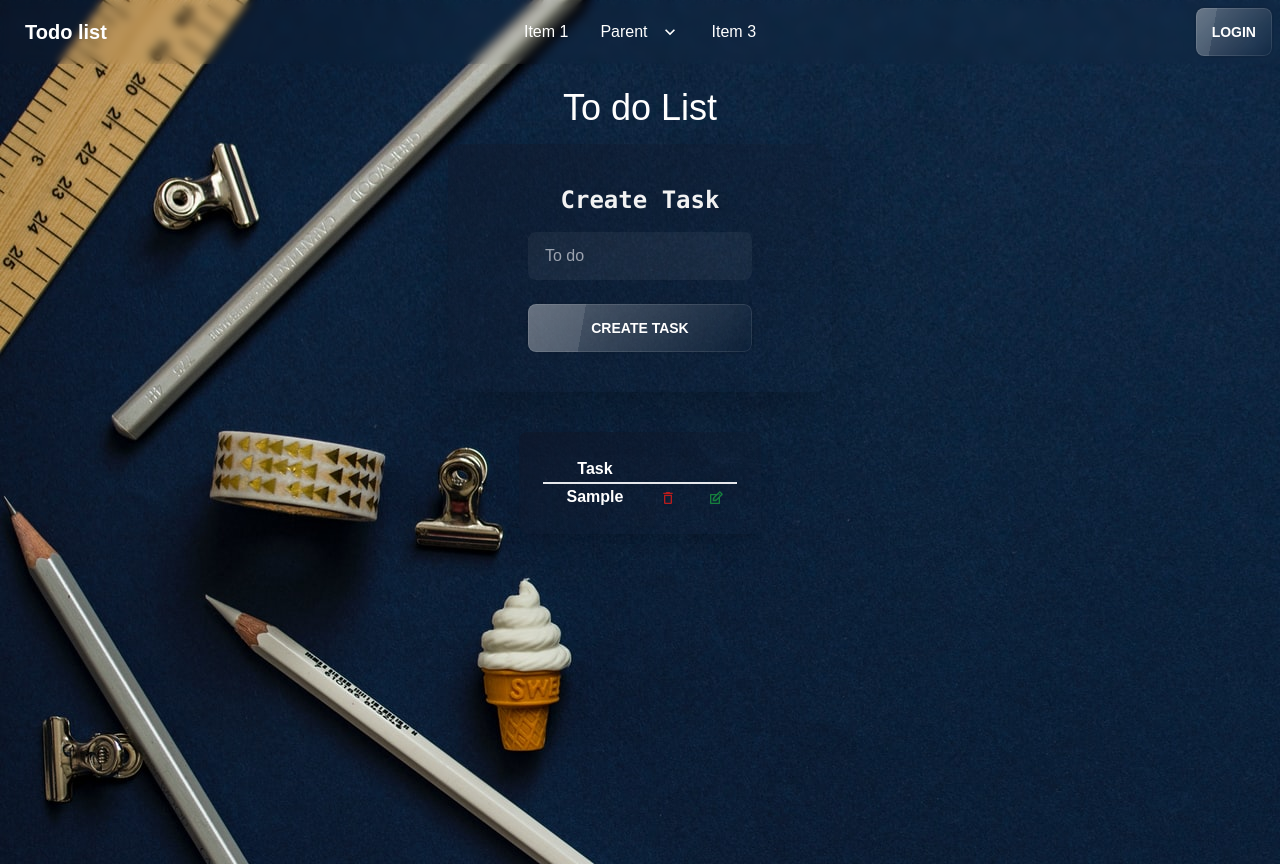
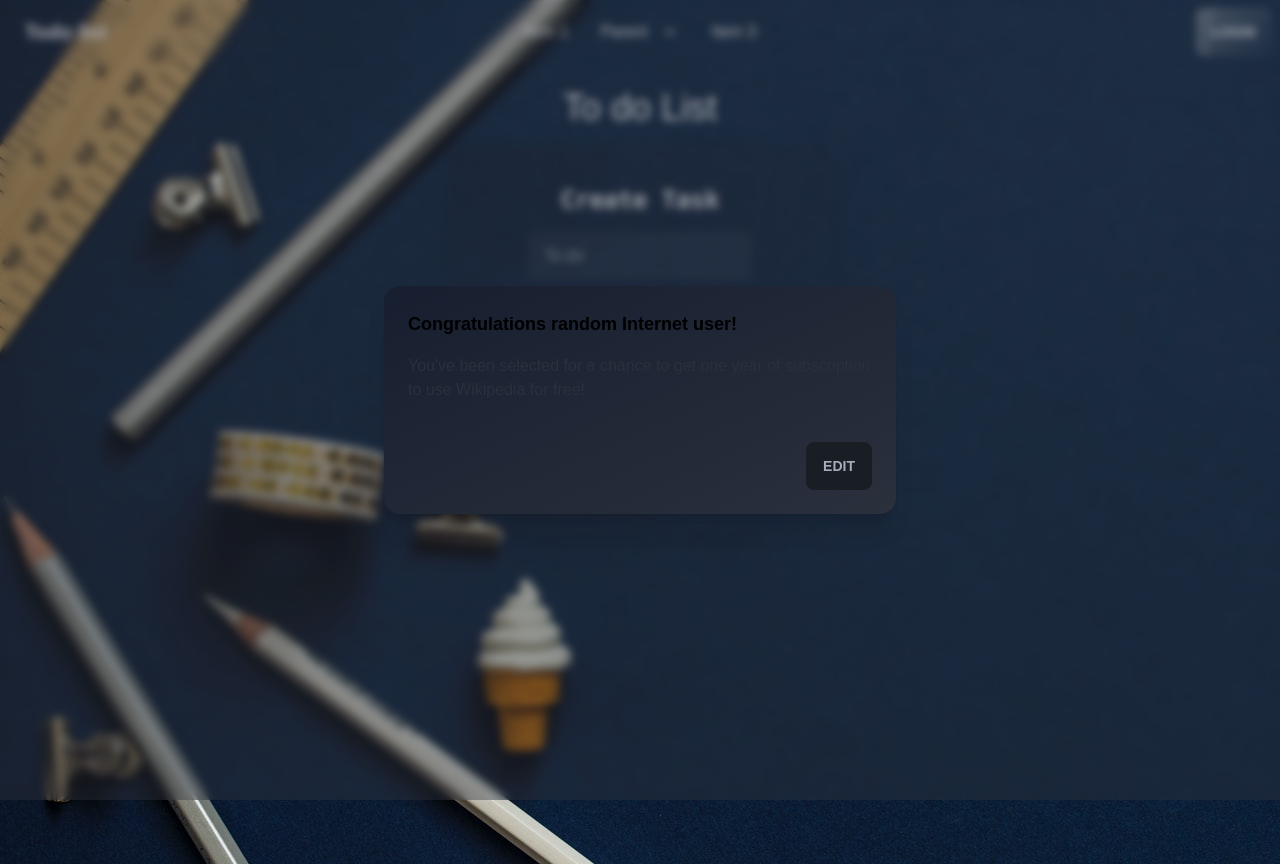
Before and after one commit to anjumann/to-do-list, a React (Create React App) app: page / in a window 1280 px wide. Both pictures are taken after typing "Sample" into the empty fields and a click on the button "CREATE TASK". Built offline with nearby package versions, Linux system fonts and the light colour scheme.

Commit message:
modal setup

```diff
--- a/src/Components/Modal.js
+++ b/src/Components/Modal.js
@@ -18,8 +18,10 @@ const Modal = ({ handleEdit, id }) => {
                     <p className="py-4">You've been selected for a chance to get one year of subscription to use Wikipedia for free!</p>
                     <div className="modal-action">
                         <label className="btn btn-glass"
-                            onClick={() =>
-                                handleEdit(id)}
+                            onClick={() => {
+                                setShowModal(false)
+                                handleEdit(id)
+                            }}
                         >Edit</label>
                     </div>
                 </div>
--- a/src/Components/Table.js
+++ b/src/Components/Table.js
@@ -40,7 +40,7 @@ const Table = ({ data, handleDelete, handleEdit }) => {
                                             </button>
                                         </div>
                                     </th>
-                                    {/* {showModal && <Modal id={item.id} />} */}
+                                    {showModal? (<Modal id={item.id} />):''}
                                 </tr>
                             )
                         })}
```
